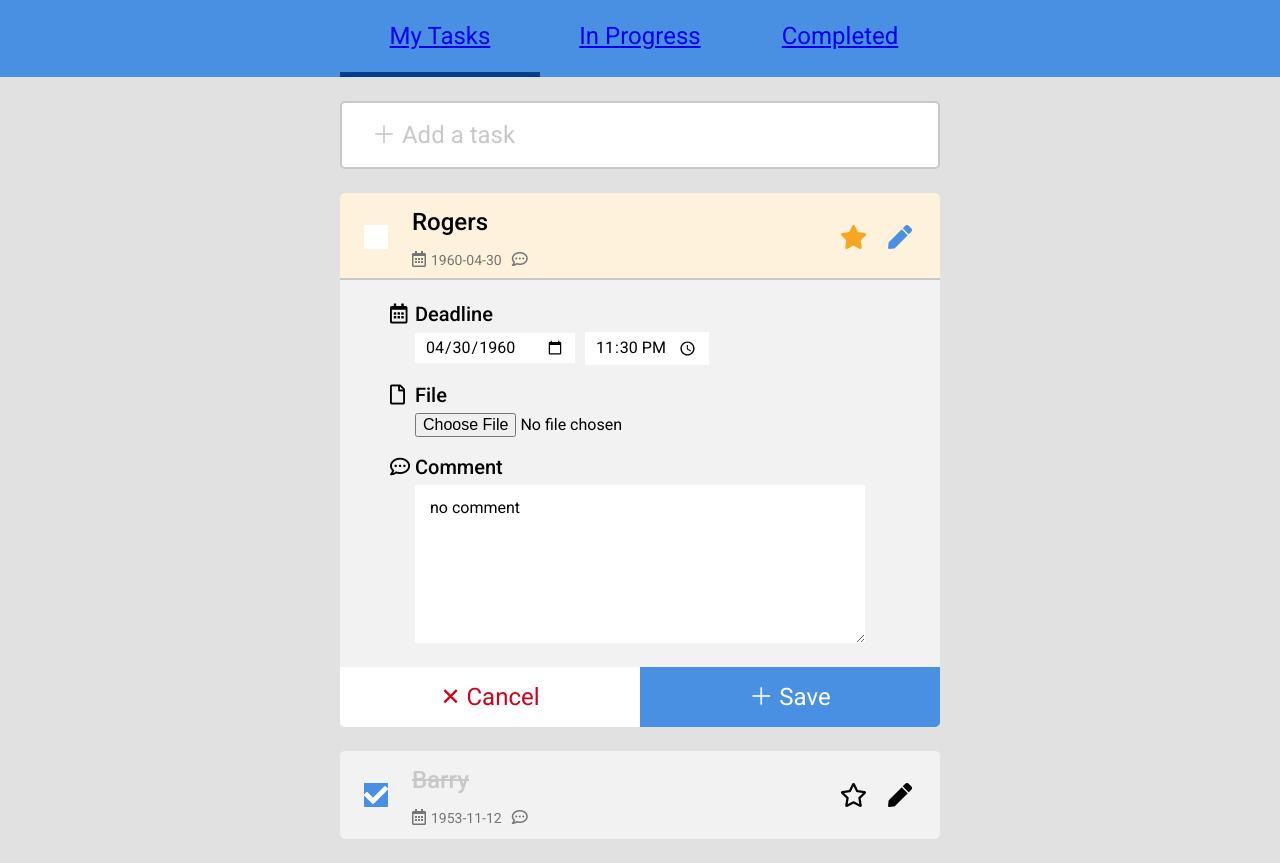
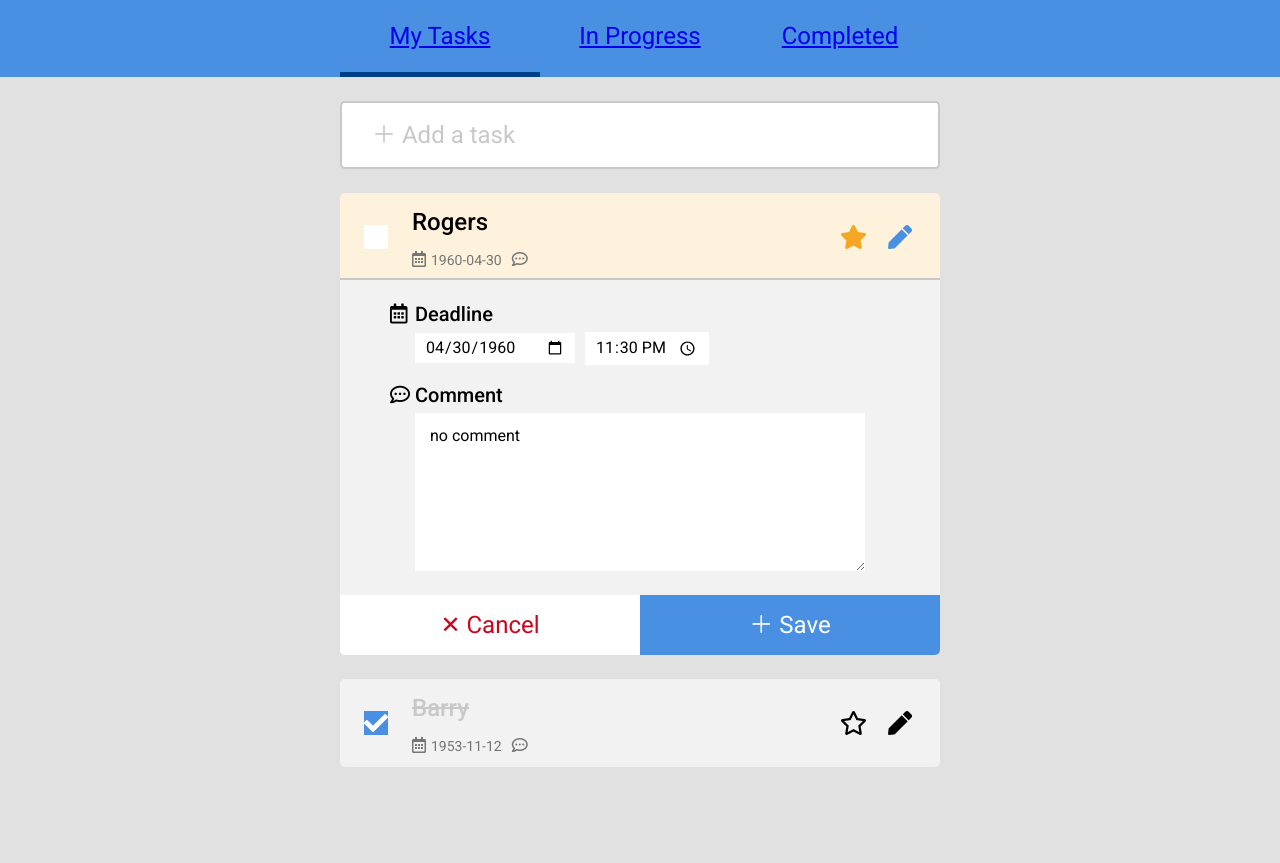
Before and after one commit to pamcy/React-ToDoList-App, a React (Create React App) app: page / in a window 1280 px wide. Both pictures are taken after a click on the element 902 px from the left and 237 px from the top of the page. After the commit the page ends 800 px from the top, so only its background shows below. Built offline with nearby package versions, Linux system fonts and the light colour scheme.

Commit message:
:fire: Remove file upload

```diff
--- a/src/components/AddTaskForm.js
+++ b/src/components/AddTaskForm.js
@@ -15,8 +15,6 @@ class AddTaskForm extends React.Component {
 
   timeRef = React.createRef();
 
-  fileRef = React.createRef();
-
   commentRef = React.createRef();
 
   completedRef = React.createRef();
@@ -31,7 +29,6 @@ class AddTaskForm extends React.Component {
       title: this.titleRef.current.value,
       date: this.dateRef.current.value,
       time: this.timeRef.current.value,
-      file: this.fileRef.current.value,
       comment: this.commentRef.current.value,
       completed: this.completedRef.current.checked,
       important: this.importantRef.current.checked,
@@ -94,12 +91,6 @@ class AddTaskForm extends React.Component {
               </div>
             </div>
             <div className="edit-body__field">
-              <label htmlFor="file" className="edit-body__label">
-                File
-              </label>
-              <input ref={this.fileRef} type="file" name="file" />
-            </div>
-            <div className="edit-body__field">
               <label htmlFor="comment" className="edit-body__label">
                 Comment
               </label>
--- a/src/components/EditTaskBody.js
+++ b/src/components/EditTaskBody.js
@@ -9,7 +9,6 @@ class EditTaskBody extends React.Component {
       title: PropTypes.string,
       date: PropTypes.string,
       time: PropTypes.string,
-      file: PropTypes.string,
       comment: PropTypes.string,
       important: PropTypes.bool,
       completed: PropTypes.bool,
@@ -39,12 +38,6 @@ class EditTaskBody extends React.Component {
               <input type="date" name="date" value={date} onChange={handleInputChange} />
               <input type="time" name="time" value={time} onChange={handleInputChange} />
             </div>
-          </div>
-          <div className="edit-body__field">
-            <label htmlFor="file" className="edit-body__label">
-              File
-            </label>
-            <input type="file" name="file" onChange={handleInputChange} />
           </div>
           <div className="edit-body__field">
             <label htmlFor="comment" className="edit-body__label">
--- a/src/components/EditTaskBody.scss
+++ b/src/components/EditTaskBody.scss
@@ -25,10 +25,6 @@
 
   &[for=deadline]::before {
     content: "\f073";
-  }
-
-  &[for=file]::before {
-    content: "\f15b";
   }
 
   &[for=comment]::before {
@@ -62,7 +58,6 @@
   }
 
   .edit-body__input-wrapper,
-  input[name="file"],
   textarea[name="comment"] {
     margin-left: rem(25);
   }
--- a/src/components/EditTaskHead.js
+++ b/src/components/EditTaskHead.js
@@ -10,7 +10,6 @@ class EditTaskHead extends React.Component {
       title: PropTypes.string,
       date: PropTypes.string,
       time: PropTypes.string,
-      file: PropTypes.string,
       comment: PropTypes.string,
       important: PropTypes.bool,
       completed: PropTypes.bool,
--- a/src/components/SingleTask.js
+++ b/src/components/SingleTask.js
@@ -11,7 +11,6 @@ class SingleTask extends React.Component {
       title: PropTypes.string,
       date: PropTypes.string,
       time: PropTypes.string,
-      file: PropTypes.string,
       comment: PropTypes.string,
       important: PropTypes.bool,
       completed: PropTypes.bool,
--- a/src/components/TabContent.js
+++ b/src/components/TabContent.js
@@ -12,7 +12,6 @@ class TabContent extends React.Component {
         title: 'Rogers',
         date: '1960-04-30',
         time: '23:30',
-        file: '../none.jpg',
         comment: 'no comment',
         completed: false,
         important: true,
@@ -23,7 +22,6 @@ class TabContent extends React.Component {
         title: 'Barry',
         date: '1953-11-12',
         time: '09:05',
-        file: '',
         comment: 'Hi, i am flash',
         completed: true,
         important: false,
```
